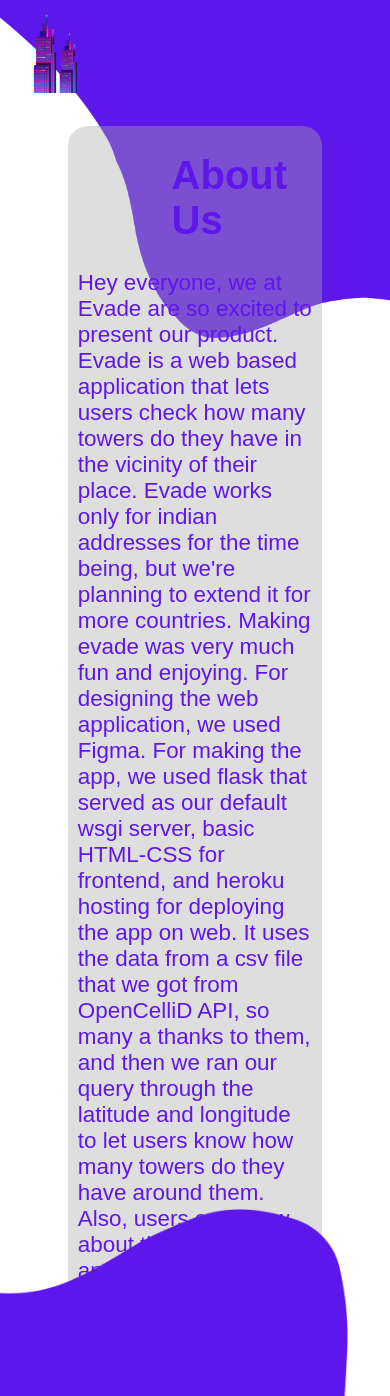
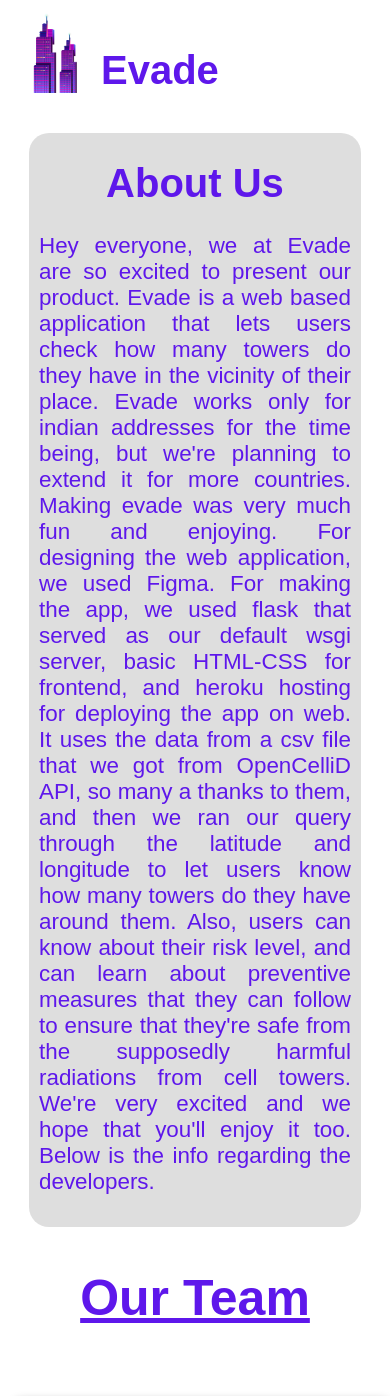
Before and after one commit to kaps2002/Evade, a Flask app: page /about in a window 390 px wide; the page is wider, and only the part inside the window is pictured. Shown: the top 1396 px of that part. Run offline with Flask 2, Linux system fonts and the light colour scheme.

Commit message:
add responsiveness

```diff
--- a/static/styles/about.css
+++ b/static/styles/about.css
@@ -30,7 +30,7 @@
 }
 h1{
     color: #5E17EB;
-    margin-left: 40%;
+    /* margin-left: 40%; */
     font-size: 40px;
     font-weight: bolder;
     font-family:'Oswald', sans-serif;
@@ -38,15 +38,17 @@
 .about{
     background: rgba(170, 170, 170, 0.384);
     border-radius: 20px;
-    margin:-2% 16% 0 16%;
+    /* margin:-2% 16% 0 16%; */
+    width: 80vw;
     padding: 1px 10px 10px 10px;
+    text-align: justify;
 }
 .team{
     font-size: 50px;
     color: #5E17EB;
     text-align: center;
     margin-top: 10%;
-    margin-left:55px ;
+    /* margin-left:55px ; */
     font-weight: bold;
     font-family:'Oswald', sans-serif;
 }
@@ -55,17 +57,13 @@
     padding: 5px 0 40px 0;
 }
 .flexs{
+    width: vw;
+        justify-content: space-around;
     display: flex;
+    flex-direction: row;
 }
-.card{
-    margin-top: 5px;
-    margin-left: 29%;
-    margin-right: -15%;
-    border: 2px black groove;
-    border-radius: 8px;
-    box-shadow: 7px 7px 7px 5px rgba(173, 173, 173, 0.753);
-    transition: 0.2s;
-}
+
+
 .container{
     color: black;
     line-height: 12px;
@@ -101,3 +99,39 @@
     font-family:'Oswald', sans-serif;
     font-size: 1.4rem;
 }
+
+@media screen and (max-width: 480px) {
+    .bl{
+        visibility: hidden;
+    height: 40vh;
+    position: absolute;
+    bottom: 0;
+    left: 0;
+    z-index: -1;
+    }
+
+    .tr{
+        visibility: hidden;
+        height: 40vh;
+        position: absolute;
+        right: 0;
+        top: 0;
+        z-index: -1;
+    }
+    .flexs{
+
+        display: flex;
+        flex-direction: column;
+    }
+
+    .card{
+        margin-top: 20px;
+        /* margin-left: 29%; */
+        /* margin-right: -15%; */
+
+        border: 2px black groove;
+        border-radius: 8px;
+        box-shadow: 7px 7px 7px 5px rgba(173, 173, 173, 0.753);
+        transition: 0.2s;
+    }
+}
--- a/templates/about.html
+++ b/templates/about.html
@@ -13,13 +13,18 @@
         <img class="logo" src="../static/images/evadelogo.png">
         <p class="headname" onclick="window.location.href='/'" style="cursor: pointer;">Evade</p>
     </div>
-    <div class="about">
-        <h1>About Us</h1>
+    <center>
+      <div class="about">
+        <center>
+          <h1>About Us</h1>
+        </center>
         <p style="color: #5E17EB;">Hey everyone, we at Evade are so excited to present our product. Evade is a web based application that lets users check how many towers do they have in the vicinity of their place. Evade works only for indian addresses for the time being, but we're planning to extend it for more countries. Making evade was very much fun and enjoying. For designing the web application, we used Figma. For making the app, we used flask that served as our default wsgi server, basic HTML-CSS for frontend, and heroku hosting for deploying the app on web. It uses the data from a csv file that we got from OpenCelliD API, so many a thanks to them, and then we ran our query through the latitude and longitude to let users know how many towers do they have around them. Also, users can know about their risk level, and can learn about preventive measures that they can follow to ensure that they're safe from the supposedly harmful radiations from cell towers. We're very excited and we hope that you'll enjoy it too. Below is the info regarding the developers.</p>
     </div>
+    </center>
     <div class="members">
-        <p class="team"><u>Our Team</u></p>
-        <div class="flexs">
+        <center><p class="team"><u>Our Team</u></p></center>
+        <center>
+          <div class="flexs">
             <div class="card">
                 <img src="https://avatars.githubusercontent.com/u/69726390?s=400&u=c6ca338c5bc22a6daa9153ec6d508f831d8a983e&v=4.png" alt="Avatar" class="tpic">
                 <div class="container">
@@ -45,6 +50,7 @@
                 </div>
             </div>
         </div>
+        </center>
     </div>
     <img class="bl" style="position: absolute; bottom: 0; margin-bottom: -40rem; " src="../static/images/bl.png" alt="" srcset="">
     <img class="tr" style="position: absolute; z-index: -2;" src="../static/images/tr.png" alt="" srcset="">
--- a/templates/index.html
+++ b/templates/index.html
@@ -21,9 +21,9 @@
         <p class="risk">know your risk level and take precautions</p>
     </div >
 
-    <div >
-        <button onclick="window.location.href='/red'" style="color: white; background-color: #5E17EB; width: 10rem; height: 3rem; border-radius: 10px; border: #5E17EB; margin-left: 8rem;">Get Started</button>
-        <button onclick="window.location.href='/about'" style="color: white; background-color: #5E17EB; width: 10rem; height: 3rem; border-radius: 10px; border: #5E17EB; margin-left: 4rem; ">About</button>
+    <div class="btncont">
+        <button onclick="window.location.href='/red'" style="color: white; background-color: #5E17EB; width: 10rem; height: 3rem; border-radius: 10px; border: #5E17EB; ">Get Started</button>
+        <button onclick="window.location.href='/about'" style="color: white; background-color: #5E17EB; width: 10rem; height: 3rem; border-radius: 10px; border: #5E17EB; ">About</button>
 
     </div>
 
--- a/templates/results.html
+++ b/templates/results.html
@@ -17,7 +17,7 @@
         <p class="headname" onclick="window.location.href='/'" style="cursor: pointer;">Evade</p>
     </div>
     <div>
-       <div style="display: flex; justify-content: center; top: 0;"><p style="position: absolute; top: 5rem; color: #5E17EB;">THERE ARE <span style="color: red;">{{num}}</span> TOWERS IN 3KM RADIUS FROM YOUR LOCATION</p></div>
+       <div style="display: flex; justify-content: center; top: 0; text-align: center;"><p style="position: absolute; top: 5rem; color: #5E17EB;">THERE ARE <span style="color: red;">{{num}}</span> TOWERS IN 3KM RADIUS FROM YOUR LOCATION</p></div>
     <div>
         <div>
             <img class="bl" src="../static/images/bl.png" alt="" srcset="">
@@ -30,7 +30,7 @@
         </center>
     </div>
     <center>
-        <p style="color: #5E17EB">YOU ARE AT <span style="color: {{clr}}">{{send}}</span> RISK!</p>
+        <center><p style="color: #5E17EB">YOU ARE AT <span style="color: {{clr}}">{{send}}</span> RISK!</p></center>
     <button onclick="window.location.href='/measures'">learn how to safeguard yourself</button>
     </center>
     <script type="text/javascript">
```
Also changed, not shown: static/styles/common.css (+27 -4 lines), static/styles/index.css (+45 -12 lines), static/styles/measures.css (+10 -0 lines), static/styles/results.css (+8 -0 lines), templates/start.html (+6 -2 lines).
